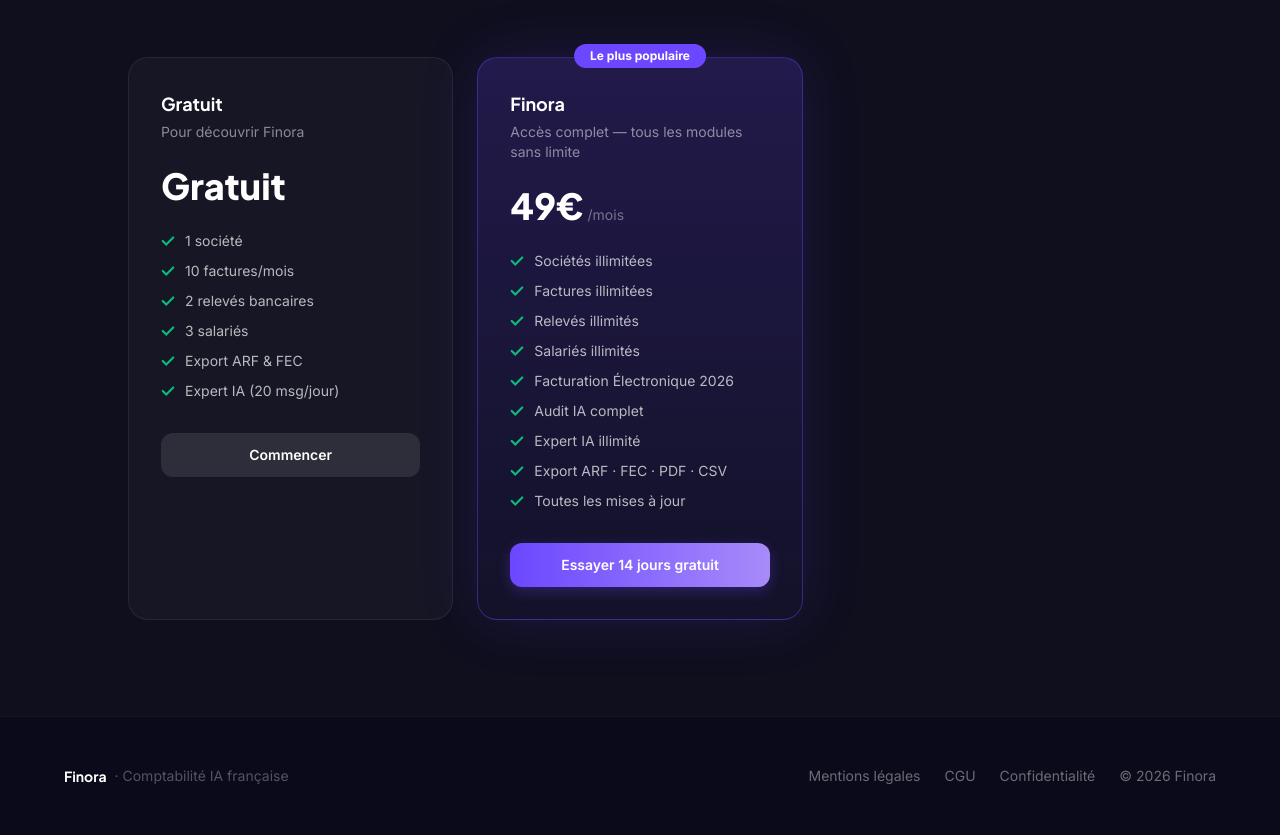
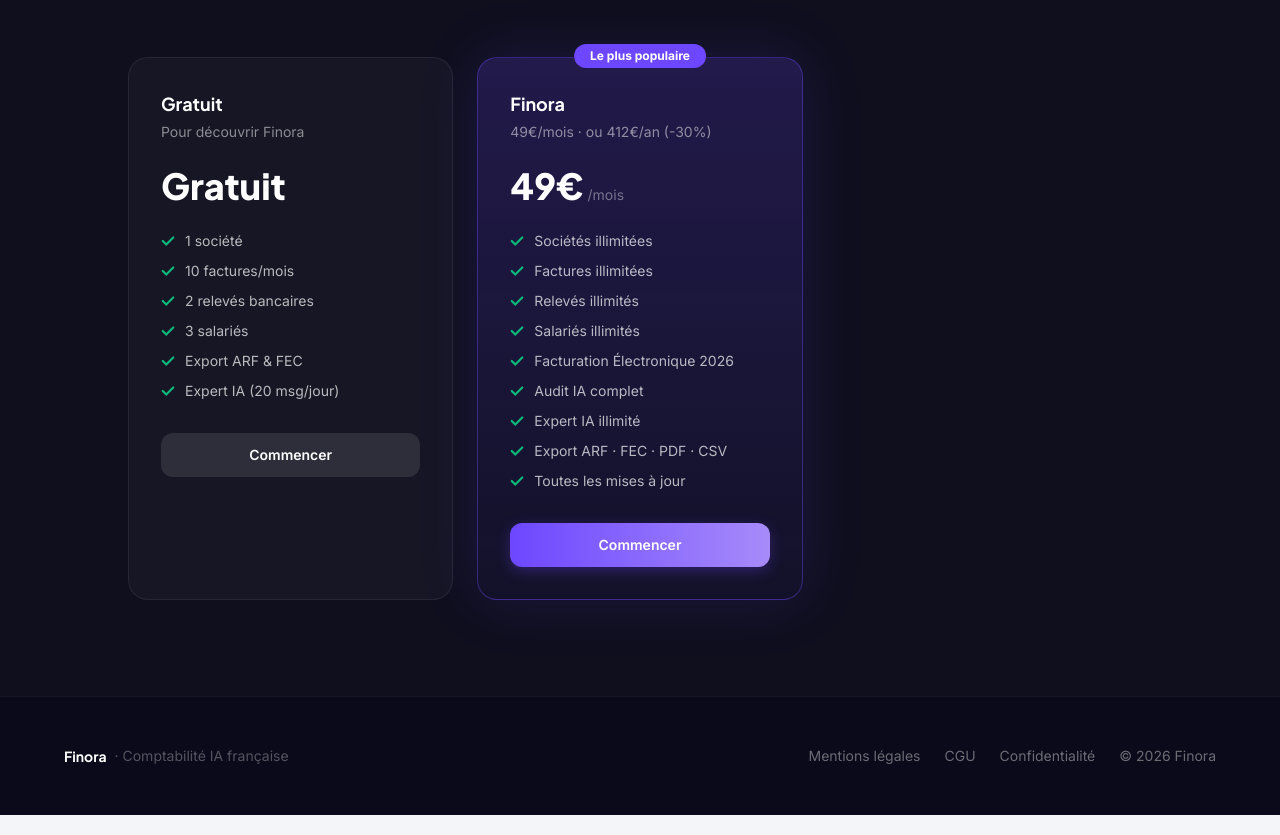
Before and after one commit to Waelbz/Finora-Saas, a Next.js app: page / in a window 1280 px wide. Shown: the part 2120-2955 px from the top of the page. Built offline with nearby package versions, Linux system fonts and the light colour scheme.

Commit message:
fix: landing pricing cleanup

```diff
--- a/app/(marketing)/page.tsx
+++ b/app/(marketing)/page.tsx
@@ -166,7 +166,7 @@
                       : 'bg-white/10 text-white hover:bg-white/15'
                   }`}
                 >
-                  {plan.price === 'Gratuit' ? 'Commencer' : 'Essayer 14 jours gratuit'}
+                  {plan.price === 'Gratuit' ? 'Commencer' : 'Commencer'}
                 </Link>
               </div>
             ))}
@@ -217,7 +217,7 @@
   {
     id: 'pro',
     name: 'Finora',
-    desc: 'Accès complet — tous les modules sans limite',
+    desc: '49€/mois · ou 412€/an (-30%)',
     price: '49€',
     featured: true,
     features: ['Sociétés illimitées', 'Factures illimitées', 'Relevés illimités', 'Salariés illimités', 'Facturation Électronique 2026', 'Audit IA complet', 'Expert IA illimité', 'Export ARF · FEC · PDF · CSV', 'Toutes les mises à jour'],
```
